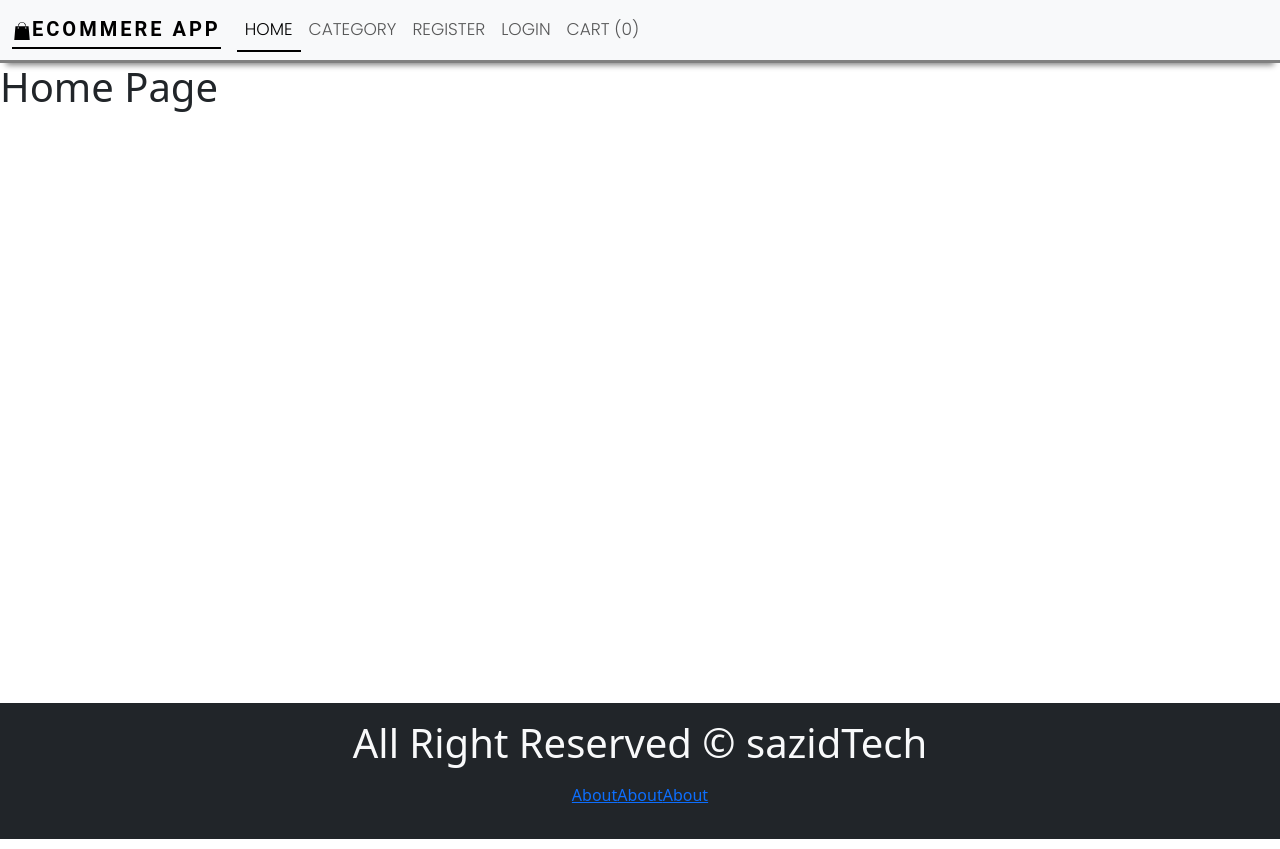
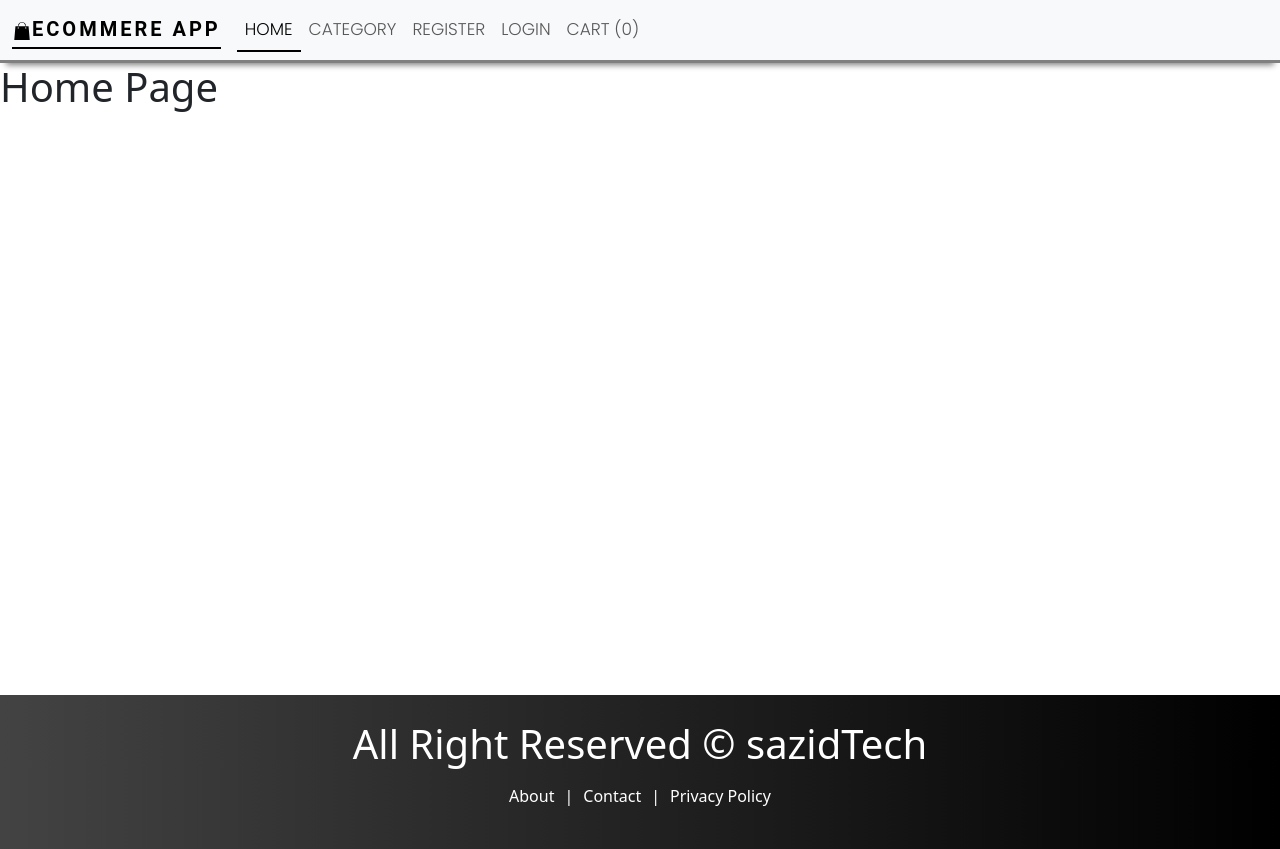
Before and after one commit to okCompiled/ecommerce, a React (Create React App) app in the folder client/: page / in a window 1280 px wide. Built offline with nearby package versions, Linux system fonts and the light colour scheme.

Commit message:
design page not found

```diff
--- a/client/src/components/Layout/Footer.js
+++ b/client/src/components/Layout/Footer.js
@@ -3,12 +3,12 @@
 
 const Footer = () => {
   return (
-    <div className="bg-dark text-light p-3">
+    <div className="footer">
       <h1 className="text-center">All Right Reserved &copy; sazidTech</h1>
       <p className="text-center mt-3">
-        <Link to="/about">About</Link>
-        <Link to="/about">About</Link>
-        <Link to="/about">About</Link>
+        <Link to="/about">About</Link>|
+        <Link to="/contact">Contact</Link>|
+        <Link to="/policy">Privacy Policy</Link>
       </p>
     </div>
   );
--- a/client/src/components/Layout/Layout.js
+++ b/client/src/components/Layout/Layout.js
@@ -6,7 +6,7 @@
     return(
         <div>
             <Header></Header>
-            <main style={{minHeight:"80vh"}}>
+            <main style={{minHeight:"79vh"}}>
                 {props.children}
             </main>
             <Footer></Footer>
--- a/client/src/index.css
+++ b/client/src/index.css
@@ -30,3 +30,65 @@
     font-family: "roboto", sans-serif;
     letter-spacing: 3px;
   }
+
+  .footer {
+    color: white;
+    padding: 25px;
+    background: #000000; /* fallback for old browsers */
+    background: -webkit-linear-gradient(
+      to right,
+      #434343,
+      #000000
+    ); /* Chrome 10-25, Safari 5.1-6 */
+    background: linear-gradient(to right, #434343, #000000);
+  }
+
+  .footer a {
+    text-decoration: none;
+    color: white;
+    padding: 10px;
+  }
+
+  .footer a:hover {
+    color: #ffefba;
+    border-bottom: 1px solid #ffefba;
+  }
+
+  .pnf {
+    display: flex;
+    min-height: 65vh;
+    flex-direction: column;
+    align-items: center;
+    justify-content: center;
+  }
+
+  .pnf-title {
+    font-size: 100px;
+    font-weight: 700;
+  }
+
+  .pnf-heading {
+    font-weight: normal;
+  }
+
+  .pnf-btn {
+    color: black;
+    border: 1px solid black;
+    text-decoration: none;
+    padding: 10px;
+    margin-top: 10px;
+  }
+  .pnf-btn:hover {
+    background-color: black;
+    color: white;
+  }
+  /* ========================================= */
+  /* =========contact us ========= */
+  .contactus {
+    margin: 0;
+    padding: 0;
+    height: 70vh;
+    display: flex;
+    align-items: center;
+    justify-content: center;
+  }
--- a/client/src/pages/PageNotFound.js
+++ b/client/src/pages/PageNotFound.js
@@ -1,12 +1,19 @@
-import React from 'react'
-import Layout from '../components/Layout/Layout';
+import React from "react";
+import { Link } from "react-router-dom";
+import Layout from "./../components/Layout/Layout";
 
-const PageNotFound = () => {
-    return(
-        <Layout>
-            <h1>Page Not Found</h1>
-        </Layout>
-    )
-}
+const Pagenotfound = () => {
+  return (
+    <Layout>
+      <div className="pnf">
+        <h1 className="pnf-title">404</h1>
+        <h2 className="pnf-heading">Oops ! Page Not Found</h2>
+        <Link to="/" className="pnf-btn">
+          Go Back
+        </Link>
+      </div>
+    </Layout>
+  );
+};
 
-export default PageNotFound;
+export default Pagenotfound;
```
